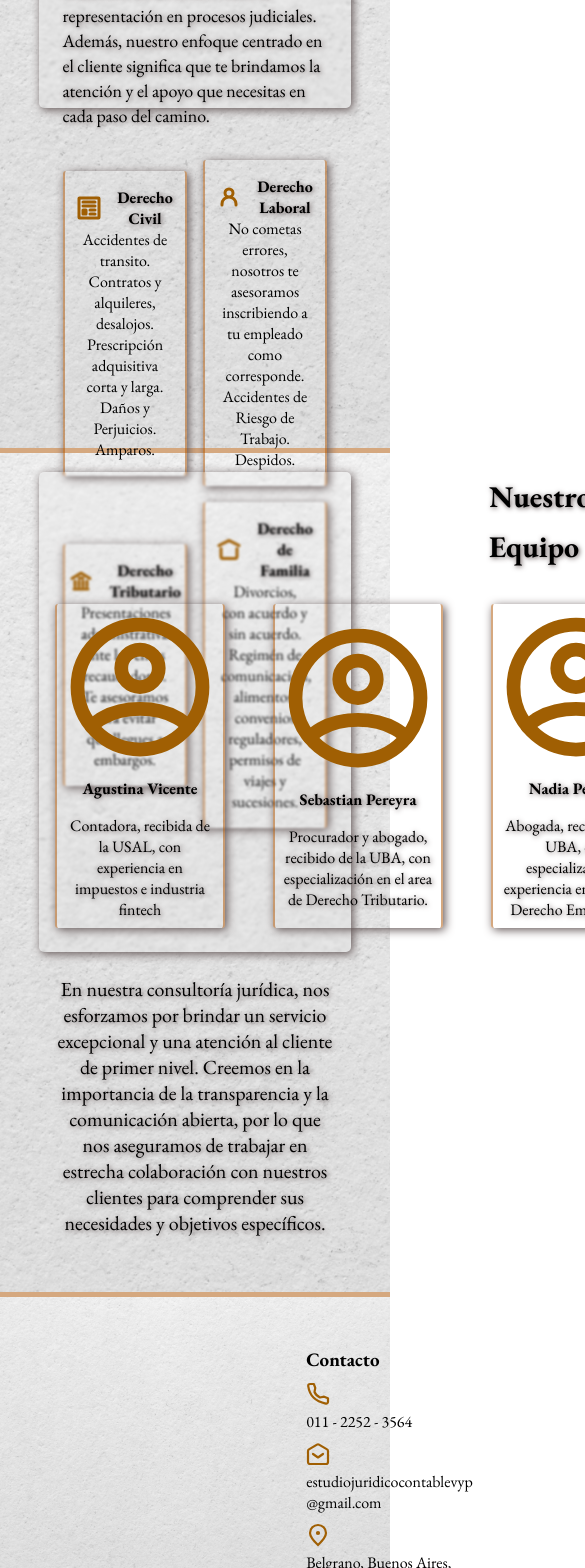
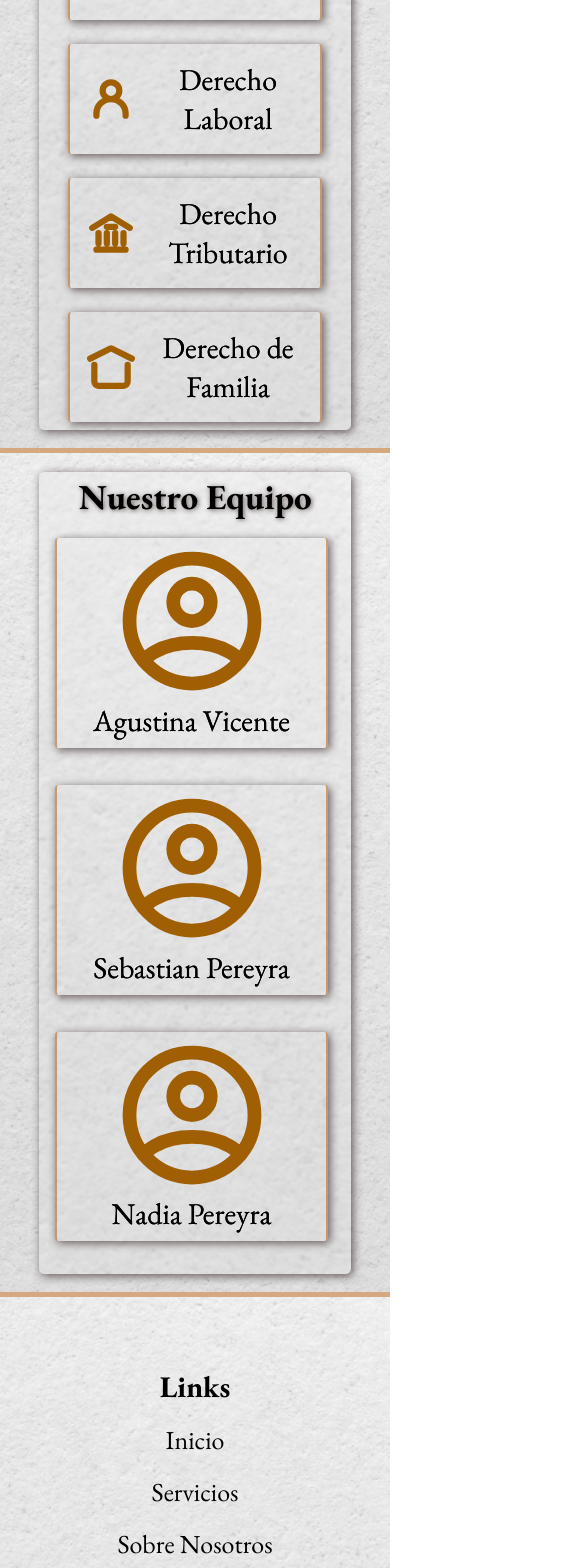
Before and after one commit to AgusPereyraa/juridicoContable, a React (Create React App) app: page / in a window 390 px wide. Shown: the part 1240-2808 px from the top of the page, 585 px wide, since content can reach past the window. Built offline with nearby package versions, Linux system fonts and the light colour scheme.

Commit message:
resposive 425 footer

```diff
--- a/src/Components/Footer/footer.css
+++ b/src/Components/Footer/footer.css
@@ -41,6 +41,118 @@
     font-size: 20px;
 }
 
+@media (min-width: 377px) and (max-width: 426px) {
+    #Footer-contain {
+        width: 100vw;
+        display: flex;
+        flex-direction: column;
+        align-items: center;
+        justify-content: center;
+        gap: 0;
+        text-align: center;
+    }
+
+    .footerLinks {
+        width: 90%;
+        flex-direction: column;
+        align-items: center;
+        justify-content: center;
+        gap: 1rem;
+        margin: 20px;
+        font-size: 30px;
+    }
+
+    .footerTitle {
+        font-size: 30px;
+    }
+
+    .footerLinks a {
+        font-size: 26px;
+    }
+
+    .footerLinks img {
+        height: 35px;
+    }
+
+    .footerPhone {
+        display: flex;
+        flex-direction: column;
+        justify-content: center;
+        align-items: center;
+    }
+
+    .footerEmail {
+        display: flex;
+        flex-direction: column;
+        justify-content: center;
+        align-items: center;
+    }
+
+    .footerLocation {
+        display: flex;
+        flex-direction: column;
+        justify-content: center;
+        align-items: center;
+        gap: 10px;
+    }
+}
+
+
+@media (min-width: 321px) and (max-width: 376px) {
+    #Footer-contain {
+        width: 100vw;
+        display: flex;
+        flex-direction: column;
+        align-items: center;
+        justify-content: center;
+        gap: 0;
+        text-align: center;
+    }
+
+    .footerLinks {
+        width: 90%;
+        flex-direction: column;
+        align-items: center;
+        justify-content: center;
+        gap: 1rem;
+        margin: 20px;
+        font-size: 26px;
+    }
+
+    .footerTitle {
+        font-size: 30px;
+    }
+
+    .footerLinks a {
+        font-size: 26px;
+    }
+
+    .footerLinks img {
+        height: 35px;
+    }
+
+    .footerPhone {
+        display: flex;
+        flex-direction: column;
+        justify-content: center;
+        align-items: center;
+    }
+
+    .footerEmail {
+        display: flex;
+        flex-direction: column;
+        justify-content: center;
+        align-items: center;
+    }
+
+    .footerLocation {
+        display: flex;
+        flex-direction: column;
+        justify-content: center;
+        align-items: center;
+        gap: 10px;
+    }
+}
 
 @media (max-width: 320px) {
     #Footer-contain {
@@ -100,59 +212,3 @@
         gap: 10px;
     }
 }
-
-@media (max-width: 375px) {
-    #Footer-contain {
-        width: 100vw;
-        display: flex;
-        flex-direction: column;
-        align-items: center;
-        justify-content: center;
-        gap: 0;
-        text-align: center;
-    }
-
-    .footerLinks {
-        width: 90%;
-        flex-direction: column;
-        align-items: center;
-        justify-content: center;
-        gap: 1rem;
-        margin: 20px;
-        font-size: 26px;
-    }
-
-    .footerTitle {
-        font-size: 30px;
-    }
-
-    .footerLinks a {
-        font-size: 26px;
-    }
-
-    .footerLinks img {
-        height: 35px;
-    }
-
-    .footerPhone {
-        display: flex;
-        flex-direction: column;
-        justify-content: center;
-        align-items: center;
-    }
-
-    .footerEmail {
-        display: flex;
-        flex-direction: column;
-        justify-content: center;
-        align-items: center;
-    }
-
-    .footerLocation {
-        display: flex;
-        flex-direction: column;
-        justify-content: center;
-        align-items: center;
-        gap: 10px;
-    }
-}
--- a/src/Components/MainHome/mainHome.css
+++ b/src/Components/MainHome/mainHome.css
@@ -44,7 +44,7 @@
     cursor: pointer;
 }
 
-@media (min-width: 376px) and (max-width: 426px) {
+@media (min-width: 377px) and (max-width: 426px) {
     .home {
         display: flex;
         flex-direction: column;
@@ -68,7 +68,7 @@
     }
 }
 
-@media (min-width: 321px) and (max-width: 375px) {
+@media (min-width: 321px) and (max-width: 376px) {
     .home {
         display: flex;
         flex-direction: column;
--- a/src/Components/MainInfo/mainInfo.css
+++ b/src/Components/MainInfo/mainInfo.css
@@ -103,6 +103,98 @@
     text-shadow: 1px 1px 5px #625555;
 }
 
+@media (min-width: 377px) and (max-width: 426px) {
+    .mainInfo {
+        height: 95vh;
+    }
+
+    .desc {
+        width: 65vw;
+    }
+
+    .title {
+        display: flex;
+        justify-content: center;
+        align-items: center;
+    }
+
+    .title img {
+        height: 50px;
+    }
+
+    .title h4 {
+        font-size: 30px;
+        font-weight: 400;
+        text-shadow: 0 0;
+    }
+
+    .infoDesc {
+        display: flex;
+        flex-direction: column;
+        gap: 1.5rem;
+    }
+
+    .descInfo-1 {
+        flex-direction: column;
+        gap: 1.5rem;
+    }
+
+    .descInfo-2 {
+        flex-direction: column;
+        gap: 1.5rem;
+    }
+
+    .descTitle {
+        display: none;
+    }
+
+    .descInfo {
+        display: none;
+    }
+}
+
+@media (min-width: 321px) and (max-width: 376px) {
+    .mainInfo {
+        height: 95vh;
+    }
+
+    .desc {
+        width: 65vw;
+    }
+
+    .title {
+        display: flex;
+        justify-content: center;
+        align-items: center;
+    }
+
+    .title img {
+        height: 50px;
+    }
+
+    .title h4 {
+        font-size: 30px;
+        font-weight: 400;
+        text-shadow: 0 0;
+    }
+
+    .descInfo-1 {
+        flex-direction: column;
+    }
+
+    .descInfo-2 {
+        flex-direction: column;
+    }
+
+    .descTitle {
+        display: none;
+    }
+
+    .descInfo {
+        display: none;
+    }
+}
+
 @media (max-width: 320px) {
     .mainInfo {
         height: 95vh;
@@ -150,45 +242,3 @@
         text-align: center;
     }
 }
-
-@media (max-width: 375px) {
-    .mainInfo {
-        height: 95vh;
-    }
-
-    .desc {
-        width: 65vw;
-    }
-
-    .title {
-        display: flex;
-        justify-content: center;
-        align-items: center;
-    }
-
-    .title img {
-        height: 50px;
-    }
-
-    .title h4 {
-        font-size: 30px;
-        font-weight: 400;
-        text-shadow: 0 0;
-    }
-
-    .descInfo-1 {
-        flex-direction: column;
-    }
-
-    .descInfo-2 {
-        flex-direction: column;
-    }
-
-    .descTitle {
-        display: none;
-    }
-
-    .descInfo {
-        display: none;
-    }
-}
--- a/src/Components/MainTeam/mainTeam.css
+++ b/src/Components/MainTeam/mainTeam.css
@@ -76,6 +76,81 @@
     text-align: center;
 }
 
+@media (min-width: 377px) and (max-width: 426px) {
+    .teamMain {
+        height: 95vh;
+    }
+
+    .teamTitle {
+        margin: 0;
+        text-align: center;
+        font-size: 35px;
+    }
+
+    .teamAdmin {
+        flex-direction: column;
+        margin-top: 0;
+        gap: .3rem;
+    }
+
+    .admin {
+        width: 70vw;
+        gap: .3rem;
+    }
+
+    .adminTitle {
+        font-size: 30px;
+        font-weight: 400;
+        text-shadow: 0 0;
+    }
+
+    .adminDesc {
+        display: none;
+    }
+
+    .teamDesc {
+        display: none;
+    }
+}
+
+@media (min-width: 321px) and (max-width: 376px) {
+    .teamMain {
+        height: 95vh;
+    }
+
+    .teamAdmin {
+        flex-direction: column;
+        width: 70vw;
+        gap: 0;
+        margin-top: 0;
+    }
+
+    .teamTitle {
+        text-align: center;
+        margin-left: 0;
+        font-size: 35px;
+        margin-top: 5px;
+    }
+
+    .admin{
+        height: 25vh;
+    }
+
+    .adminTitle {
+        font-size: 30px;
+        font-weight: 400;
+        text-shadow: 0 0;
+    }
+
+    .adminDesc {
+        display: none;
+    }
+
+    .teamDesc {
+        display: none;
+    }
+}
+
 @media (max-width: 320px) {
 
     .teamMain {
@@ -123,41 +198,3 @@
         text-shadow: 0 0 0;
     }
 }
-
-@media (min-width: 321px) and (max-width: 375px) {
-    .teamMain {
-        height: 95vh;
-    }
-
-    .teamAdmin {
-        flex-direction: column;
-        width: 70vw;
-        gap: 0;
-        margin-top: 0;
-    }
-
-    .teamTitle {
-        text-align: center;
-        margin-left: 0;
-        font-size: 35px;
-        margin-top: 5px;
-    }
-
-    .admin{
-        height: 25vh;
-    }
-
-    .adminTitle {
-        font-size: 30px;
-        font-weight: 400;
-        text-shadow: 0 0;
-    }
-
-    .adminDesc {
-        display: none;
-    }
-
-    .teamDesc {
-        display: none;
-    }
-}
```
